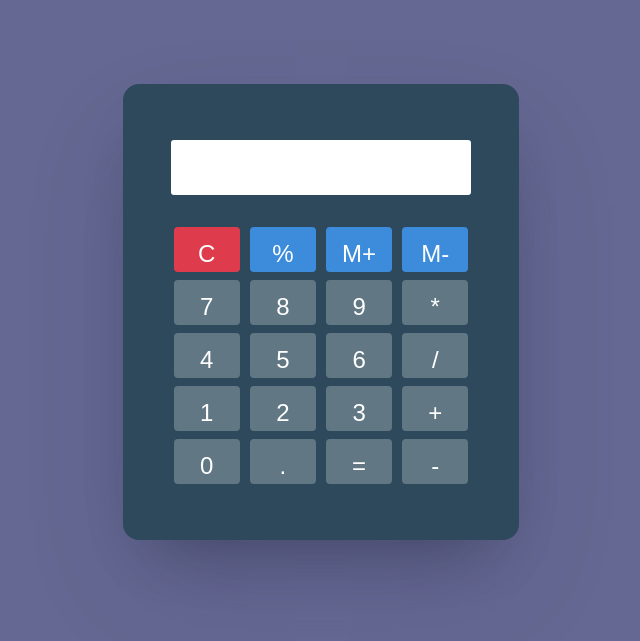
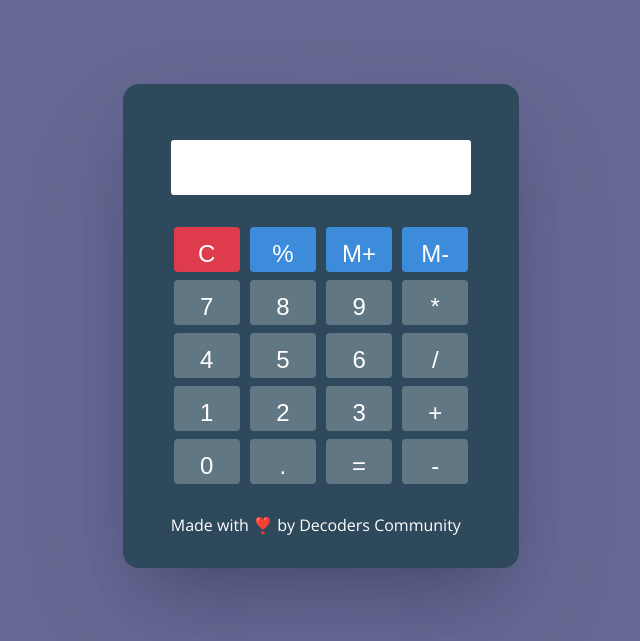
Before and after one commit to harshit-sharma-gits/calculator-decoders, a plain HTML site: page src/index.html in a window 1280 px wide. Shown: the part 85-726 px from the top of the page, without its empty margins (319-959 px from the left). Drawn offline with nearby package versions, Linux system fonts and the light colour scheme.

Commit message:
Stylized!

```diff
--- a/src/index.html
+++ b/src/index.html
@@ -48,6 +48,7 @@
       <button class="button">=</button>
       <button class="button">-</button>
     </div>
+    <p style="margin-top: 30px; color: white;">Made with ❣️ by Decoders Community</p>
       </div>
   </div>
   <script src="script.js"></script>
--- a/src/style.css
+++ b/src/style.css
@@ -47,6 +47,7 @@ transform: scale(1.05);
   margin: 60px;
   background: #2F495C;
   padding: 3rem;
+  padding-bottom: 1rem;
   border-radius: 16px;
   box-shadow: rgba(50, 50, 93, 0.25) 0px 50px 100px -20px, rgba(0, 0, 0, 0.3) 0px 30px 60px -30px;
   user-select: none;
```
